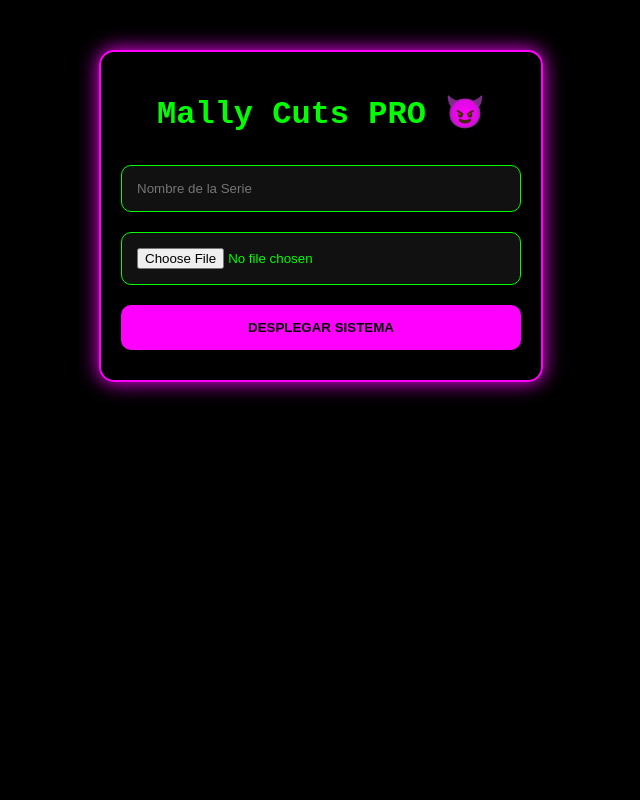
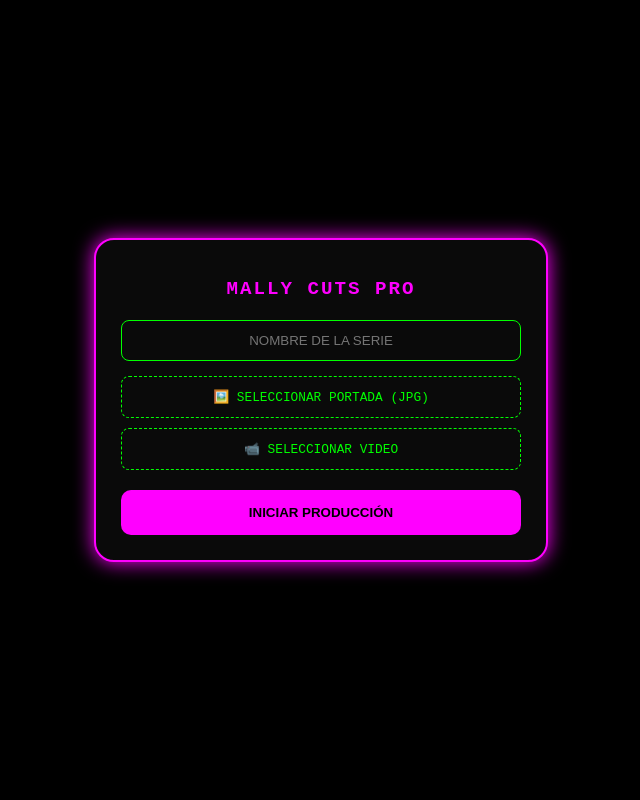
Before and after one commit to KekoOfficial/MallyCuts, a Flask app: page / in a window 1280 px wide. Shown: the whole page, without its empty margins (319-959 px from the left). Run offline with Flask 3, Linux system fonts and the light colour scheme.

Commit message:
Actualizar index.html

```diff
--- a/templates/index.html
+++ b/templates/index.html
@@ -1,43 +1,98 @@
 <!DOCTYPE html>
-<html>
+<html lang="es">
 <head>
     <meta charset="UTF-8">
     <meta name="viewport" content="width=device-width, initial-scale=1.0">
-    <title>MALLY CUTS PRO</title>
+    <title>MALLY CUTS STUDIO</title>
     <style>
-        body { background: #000; color: #00ff00; font-family: 'Courier New', monospace; text-align: center; }
-        .card { border: 2px solid #ff00ff; margin: 50px auto; width: 90%; max-width: 400px; padding: 20px; border-radius: 15px; box-shadow: 0 0 20px #ff00ff; }
-        input, button { width: 100%; padding: 15px; margin: 10px 0; border-radius: 10px; box-sizing: border-box; }
-        input { background: #111; border: 1px solid #00ff00; color: #00ff00; }
-        button { background: #ff00ff; color: #000; font-weight: bold; border: none; cursor: pointer; }
+        :root { --sakura: #ff00ff; --bg: #000; --green: #00ff00; }
+        body {
+            background: var(--bg); color: #fff; font-family: 'Courier New', monospace;
+            margin: 0; display: flex; justify-content: center; align-items: center; height: 100vh;
+        }
+        .panel {
+            width: 90%; max-width: 400px; padding: 25px;
+            border: 2px solid var(--sakura); border-radius: 20px;
+            box-shadow: 0 0 20px var(--sakura); text-align: center;
+            background: #0a0a0a;
+        }
+        h1 { font-size: 1.2rem; color: var(--sakura); margin-bottom: 20px; letter-spacing: 2px; }
+
+        input[type="text"] {
+            width: 100%; padding: 12px; background: transparent;
+            border: 1px solid var(--green); color: var(--green);
+            border-radius: 8px; margin-bottom: 15px; box-sizing: border-box;
+            outline: none; text-align: center;
+        }
+
+        .file-box {
+            display: block; width: 100%; padding: 12px;
+            border: 1px dashed var(--green); color: var(--green);
+            border-radius: 8px; cursor: pointer; margin-bottom: 10px;
+            box-sizing: border-box; font-size: 0.8rem;
+        }
+
+        input[type="file"] { display: none; }
+
+        .btn-main {
+            width: 100%; padding: 15px; background: var(--sakura); color: #000;
+            border: none; border-radius: 10px; font-weight: bold; cursor: pointer;
+            text-transform: uppercase; margin-top: 10px;
+        }
+        .btn-main:disabled { background: #444; color: #888; }
     </style>
 </head>
 <body>
-    <div class="card">
-        <h1>Mally Cuts PRO 😈</h1>
-        <form id="uploadForm">
-            <input type="text" id="nombre" placeholder="Nombre de la Serie" required>
-            <input type="file" id="video" accept="video/*" required>
-            <button type="submit">DESPLEGAR SISTEMA</button>
-        </form>
-        <div id="status"></div>
+
+    <div class="panel">
+        <h1>MALLY CUTS PRO</h1>
+
+        <input type="text" id="serieName" placeholder="NOMBRE DE LA SERIE">
+
+        <label for="portadaInput" class="file-box" id="portadaLabel">
+            🖼️ SELECCIONAR PORTADA (JPG)
+        </label>
+        <input type="file" id="portadaInput" accept="image/jpeg,image/png">
+
+        <label for="videoInput" class="file-box" id="videoLabel">
+            📹 SELECCIONAR VIDEO
+        </label>
+        <input type="file" id="videoInput" accept="video/*">
+
+        <button class="btn-main" id="btnGo" onclick="subirTodo()">INICIAR PRODUCCIÓN</button>
     </div>
 
     <script>
-        document.getElementById('uploadForm').onsubmit = async (e) => {
-            e.preventDefault();
-            const btn = e.target.querySelector('button');
-            btn.disabled = true; btn.innerText = "SUBIENDO...";
+        const vInput = document.getElementById('videoInput');
+        const pInput = document.getElementById('portadaInput');
+        const vLabel = document.getElementById('videoLabel');
+        const pLabel = document.getElementById('portadaLabel');
+
+        vInput.onchange = () => { if(vInput.files[0]) vLabel.innerText = "✅ VIDEO: " + vInput.files[0].name; };
+        pInput.onchange = () => { if(pInput.files[0]) pLabel.innerText = "✅ FOTO: " + pInput.files[0].name; };
+
+        async function subirTodo() {
+            const nombre = document.getElementById('serieName').value;
+            const video = vInput.files[0];
+            const portada = pInput.files[0];
+
+            if(!nombre || !video || !portada) return alert("Falta llenar datos, video o portada");
+
+            const btn = document.getElementById('btnGo');
+            btn.disabled = true;
+            btn.innerText = "ENVIANDO A SISTEMA...";
 
             const fd = new FormData();
-            fd.append('video', document.getElementById('video').files[0]);
-            fd.append('nombre', document.getElementById('nombre').value);
+            fd.append('video', video);
+            fd.append('portada', portada);
+            fd.append('nombre', nombre);
 
-            const res = await fetch('/', { method: 'POST', body: fd });
+            const res = await fetch('/run', { method: 'POST', body: fd });
             const data = await res.json();
-            document.getElementById('status').innerText = data.msg;
-            btn.innerText = "EN COLA ✅";
-        };
+
+            alert(data.message);
+            location.reload();
+        }
     </script>
 </body>
 </html>
```
